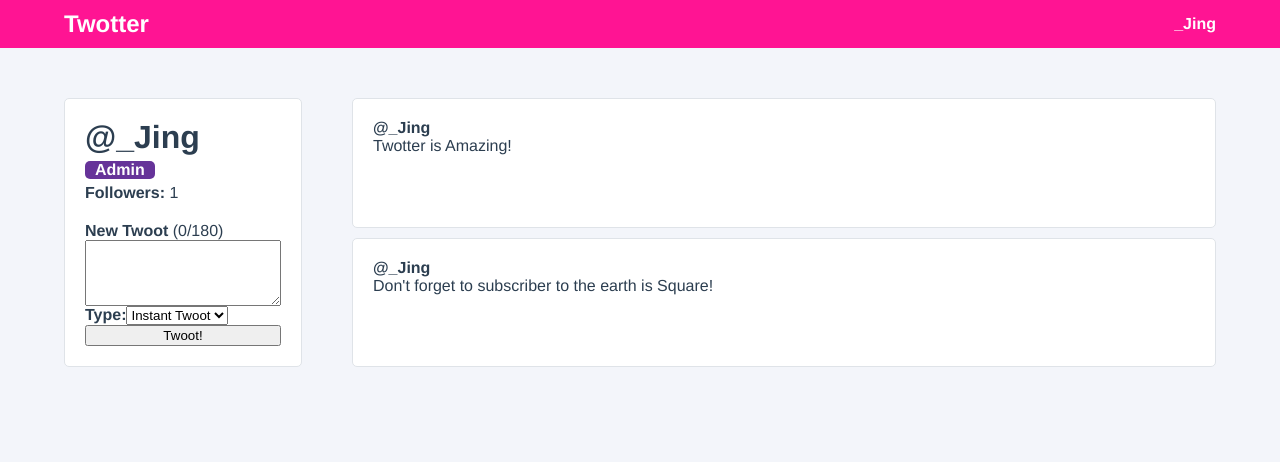
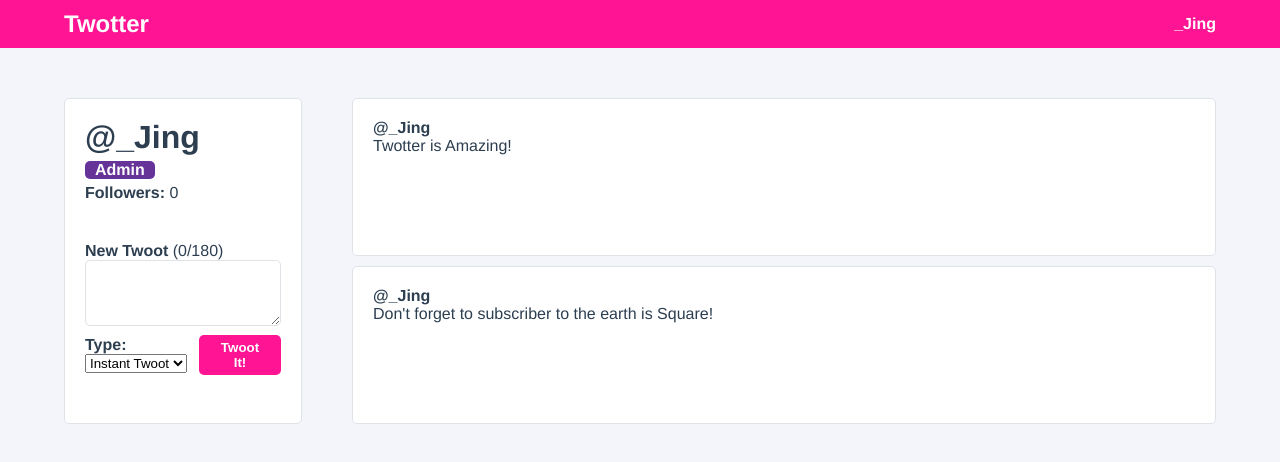
Before and after one commit to AIXjing/twotter, a Vue app: page /user/1 in a window 1280 px wide. Shown: the top 462 px of the page. Built offline with nearby package versions, Linux system fonts and the light colour scheme.

Commit message:
add composition API

```diff
--- a/src/components/CreateTwootPanel.vue
+++ b/src/components/CreateTwootPanel.vue
@@ -25,6 +25,7 @@
 export default {
   name: "CreateTwootPanel",
   setup(props, ctx) {
+    // state
     const state = reactive({
       newTwootContent: '',
       selectedTwootType: 'instant',
@@ -33,7 +34,9 @@
         { value: 'instant', name: 'Instant Twoot'}
       ]
     })
-    const newTwootCharacterCount = computed(() => state.newTwootContent.length)
+    // computed
+    const newTwootCharacterCount = computed(() => state.newTwootContent.length) // TODO, try not using it
+    // function
     function createNewTwoot() {
       if (state.newTwootContent && state.selectedTwootType !== 'draft') {
         ctx.emit('add-twoot', state.newTwootContent);
--- a/src/views/UserProfile.vue
+++ b/src/views/UserProfile.vue
@@ -8,26 +8,9 @@
       <div class="user-profile__follower-count">
         <strong>Followers: </strong> {{ followers }}
       </div>
-      <form
-          class="user-profile__create-twoot"
-          @submit.prevent="createNewTwoot"
-          :class="{'--exceeded': newTwootCharacterCount > 180 }"
-      >
-        <label for="newTwoot"><strong>New Twoot</strong> ({{ newTwootCharacterCount }}/180) </label>
-        <textarea id="newTwoot" v-model="newTwootContent" rows="4"/>
+      <CreateTwootPanel @add-twoot="addTwoot"/>
+    </div>
 
-        <div class="user-profile__create-twoot-type">
-          <label for="newTwootType"><strong>Type:</strong></label>
-          <select id="newTwootType" v-model="selectedTwootType">
-            <option v-for="(option,index) in twootTypes" :key="index" :value="option.value">
-              {{ option.name }}
-            </option>
-          </select>
-        </div>
-
-        <button>Twoot!</button>
-      </form>
-    </div>
     <div class="user-profile__twoots-wrapper">
       <TwootItem
           v-for="twoot in user.twoots"
@@ -41,21 +24,15 @@
 </template>
 
 <script>
-import { reactive, computed } from 'vue';
+
 import TwootItem from "../components/TwootItem";
 import CreateTwootPanel from "@/components/CreateTwootPanel";
 
 export default {
   name: 'UserProfile',
-  components: {TwootItem},
+  components: {TwootItem, CreateTwootPanel},
   data() {
     return {
-      newTwootContent: '',
-      selectedTwootType: 'instant',
-      twootTypes: [
-        {value: 'draft', name: 'Draft'},
-        {value: 'instant', name: 'Instant Twoot'}
-      ],
       followers: 0,
       user: {
         id: 1,
@@ -71,39 +48,13 @@
       }
     }
   },
-  watch: {
-    followers(newFollowerCount, oldFollowerCount) {
-      if (oldFollowerCount < newFollowerCount) {
-        console.log(`${this.user.username} has gained a follower!`)
-      }
-    }
-  },
-  computed: {
-    newTwootCharacterCount() {
-        return this.newTwootContent.length;
-      }
-    },
   methods: {
-    followUser() {
-      this.followers++;
-    },
-    // eslint-disable-next-line no-unused-vars
-    toggleFavourite(id) {
-      console.log(`Favourited Twoot #${id}`)
-    },
-    createNewTwoot() {
-      if (this.newTwootContent && this.selectedTwootType !== 'draft') {
+    addTwoot(twoot) {
         this.user.twoots.unshift({
           id: this.user.twoots.length + 1,
-          content: this.newTwootContent
+          content: twoot
         })
-        this.newTwootContent = ''
       }
-    }
-  },
-
-  mounted() {
-    this.followUser();
   }
 }
 
```
Also changed, not shown: src/components/HelloWorld.vue (deleted).
